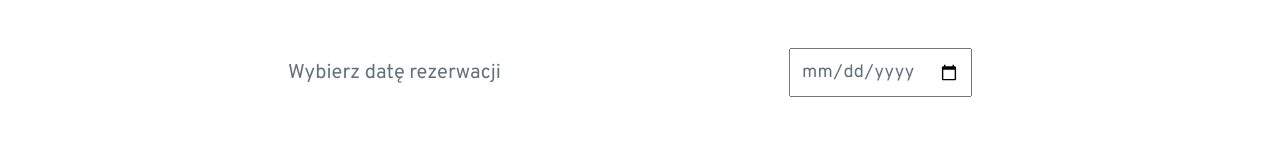
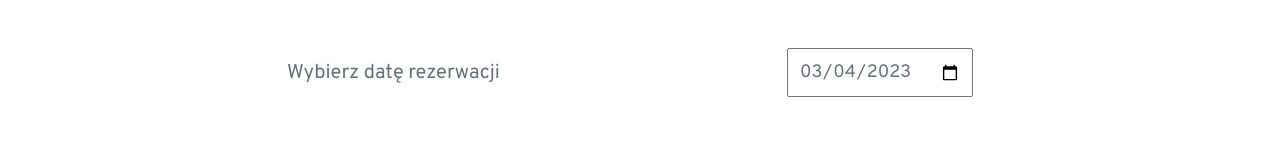
Before and after one commit to agnzur/ropeway-tickets, a React (Create React App) app: page /summary in a window 1280 px wide. Shown: the part 525-672 px from the top of the page. Built offline with nearby package versions, Linux system fonts and the light colour scheme.

Commit message:
date input validation added

```diff
--- a/src/components /summary/ConfirmButton.js
+++ b/src/components /summary/ConfirmButton.js
@@ -6,6 +6,8 @@ export const ConfirmButton = ({ email, date }) => {
     if (!email.includes("@")) return true;
     const małpa = email.indexOf("@");
     if (email.indexOf(".", małpa) === -1) return true;
+    console.log(date);
+    if (date < new Date()) return true;
   };
 
   return (
--- a/src/components /summary/Inputs.js
+++ b/src/components /summary/Inputs.js
@@ -1,4 +1,13 @@
 export const Inputs = ({ email, setEmail, date, setDate }) => {
+  const isoDate = date.toISOString();
+  const newDate = isoDate.substring(0, isoDate.indexOf("T"));
+
+  const handleDateChange = (e) => {
+    const stringDate = e.target.value;
+    const date = new Date(stringDate);
+    setDate(date);
+  };
+
   return (
     <div>
       <div className="input-container">
@@ -19,10 +28,8 @@ export const Inputs = ({ email, setEmail, date, setDate }) => {
           id="date-input"
           className="client-input"
           type="date"
-          value={date}
-          onChange={(e) => {
-            setDate(e.target.value);
-          }}
+          value={newDate}
+          onChange={handleDateChange}
         ></input>
       </div>
     </div>
--- a/src/components /summary/Summary.js
+++ b/src/components /summary/Summary.js
@@ -3,8 +3,14 @@ import { Inputs } from "./Inputs";
 import { useState } from "react";
 
 export const Summary = () => {
+  const getTomorrowDate = () => {
+    const tomorrow = new Date();
+    tomorrow.setDate(new Date().getDate() + 1);
+    return tomorrow;
+  };
+
   const [email, setEmail] = useState("");
-  const [date, setDate] = useState("");
+  const [date, setDate] = useState(getTomorrowDate());
 
   return (
     <div>
@@ -20,7 +26,7 @@ export const Summary = () => {
       </div>
       <Inputs date={date} setDate={setDate} email={email} setEmail={setEmail} />
       <div className="button-container">
-        <ConfirmButton date={setDate} email={email} />
+        <ConfirmButton date={date} email={email} />
       </div>
     </div>
   );
```
